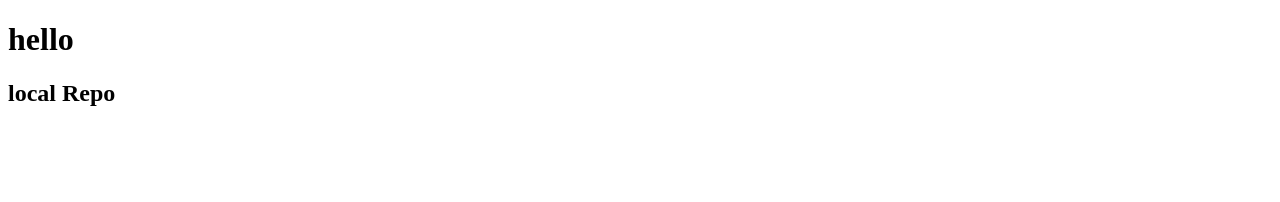
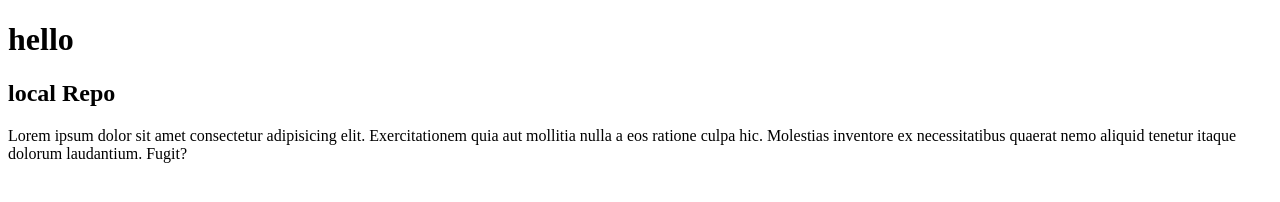
Before and after one commit to Hassanhnu9/demo-DISM, a plain HTML site: page index.html in a window 1280 px wide. Drawn offline with Linux system fonts and the light colour scheme.

Commit message:
add para

```diff
--- a/index.html
+++ b/index.html
@@ -1,12 +1,19 @@
 <!DOCTYPE html>
 <html lang="en">
+
 <head>
     <meta charset="UTF-8">
     <meta name="viewport" content="width=device-width, initial-scale=1.0">
     <title>Document</title>
 </head>
+
 <body>
-        <h1>hello</h1>
-        <h2>local Repo</h2>
+    <h1>hello</h1>
+    <h2>local Repo</h2>
+    <p>
+        Lorem ipsum dolor sit amet consectetur adipisicing elit. Exercitationem quia aut mollitia nulla a eos ratione
+        culpa hic. Molestias inventore ex necessitatibus quaerat nemo aliquid tenetur itaque dolorum laudantium. Fugit?
+    </p>
 </body>
+
 </html>
```
